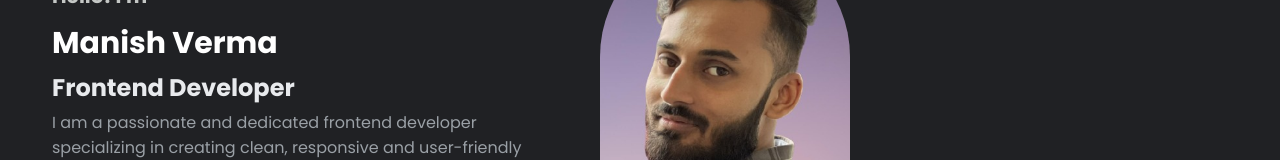
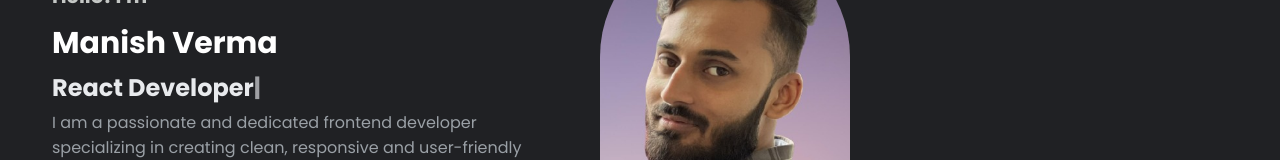
Before and after one commit to manishverma07/portfolio, a React (Create React App) app: page / in a window 1280 px wide. Shown: the part 182-342 px from the top of the page. Built offline with nearby package versions, Linux system fonts and the light colour scheme.

Commit message:
updated Hero Section

```diff
--- a/src/App.js
+++ b/src/App.js
@@ -6,10 +6,16 @@ import Projects from './Components/Projects'
 import Skills from './Components/Skills'
 import About from './Components/About'
 import Footer from './Components/Footer'
+import { useState } from "react";
+
 
 
 const App = () => {
+    const [darkMode, setDarkMode] = useState(false);
+
+
     return (
+
         <>
             <Navbar />
             <section id='home'><HeroSection /></section>
--- a/src/Components/HeroSection.js
+++ b/src/Components/HeroSection.js
@@ -1,15 +1,76 @@
+import React, { useEffect, useState } from "react";
 
 import myImage from "../Assets/Images/IMG_5666-12-removebg-preview.jpg"
 
 
 const HeroSection = () => {
+
+    const texts = [
+        "Frontend Developer",
+        "React Developer",
+        "I code professional websites",
+        "I develop React applications"
+    ];
+
+    const [textIndex, setTextIndex] = useState(0);
+    const [displayText, setDisplayText] = useState("");
+    const [isDeleting, setIsDeleting] = useState(false);
+
+    useEffect(() => {
+        const currentText = texts[textIndex];
+
+        const timer = setTimeout(() => {
+
+            // TYPING
+            if (!isDeleting) {
+                setDisplayText(
+                    currentText.substring(0, displayText.length + 1)
+                );
+
+                // When complete, wait before deleting
+                if (displayText === currentText) {
+                    setTimeout(() => {
+                        setIsDeleting(true);
+                    }, 1500);
+                }
+            }
+
+            // BACKSPACE
+            else {
+                setDisplayText(
+                    currentText.substring(0, displayText.length - 1)
+                );
+
+                // When completely deleted, move to next text
+                if (displayText === "") {
+                    setIsDeleting(false);
+
+                    setTextIndex(
+                        (prevIndex) => (prevIndex + 1) % texts.length
+                    );
+                }
+            }
+
+        }, isDeleting ? 60 : 100);
+
+        return () => clearTimeout(timer);
+
+    }, [displayText, isDeleting, textIndex]);
+
+
+
     return (
         <header className="hero-container fade-down">
 
             <div className='hero-content'>
                 <h3>Hello! I'm</h3>
                 <h1 className="myName">Manish Verma </h1>
-                <h2 id="hero-career">Frontend Developer</h2>
+
+                <h2 id="hero-career">
+                    {displayText}
+                    <span className="cursor">|</span>
+                </h2>
+
                 <p>
                     I am a passionate and dedicated frontend developer specializing in creating clean, responsive and user-friendly web applications. I enjoy turning ideas into functional interfaces using clean and efficient code. I am always eager to learn new technologies and improve my skills to deliver exceptional digital experiences.
                 </p>
--- a/src/index.css
+++ b/src/index.css
@@ -438,6 +438,16 @@ section {
     flex-wrap: wrap;
 }
 
+.cursor {
+  animation: blink 0.7s infinite;
+}
+
+@keyframes blink {
+  50% {
+    opacity: 0;
+  }
+}
+
 @media (max-width:768px) {
 
     section {
```
